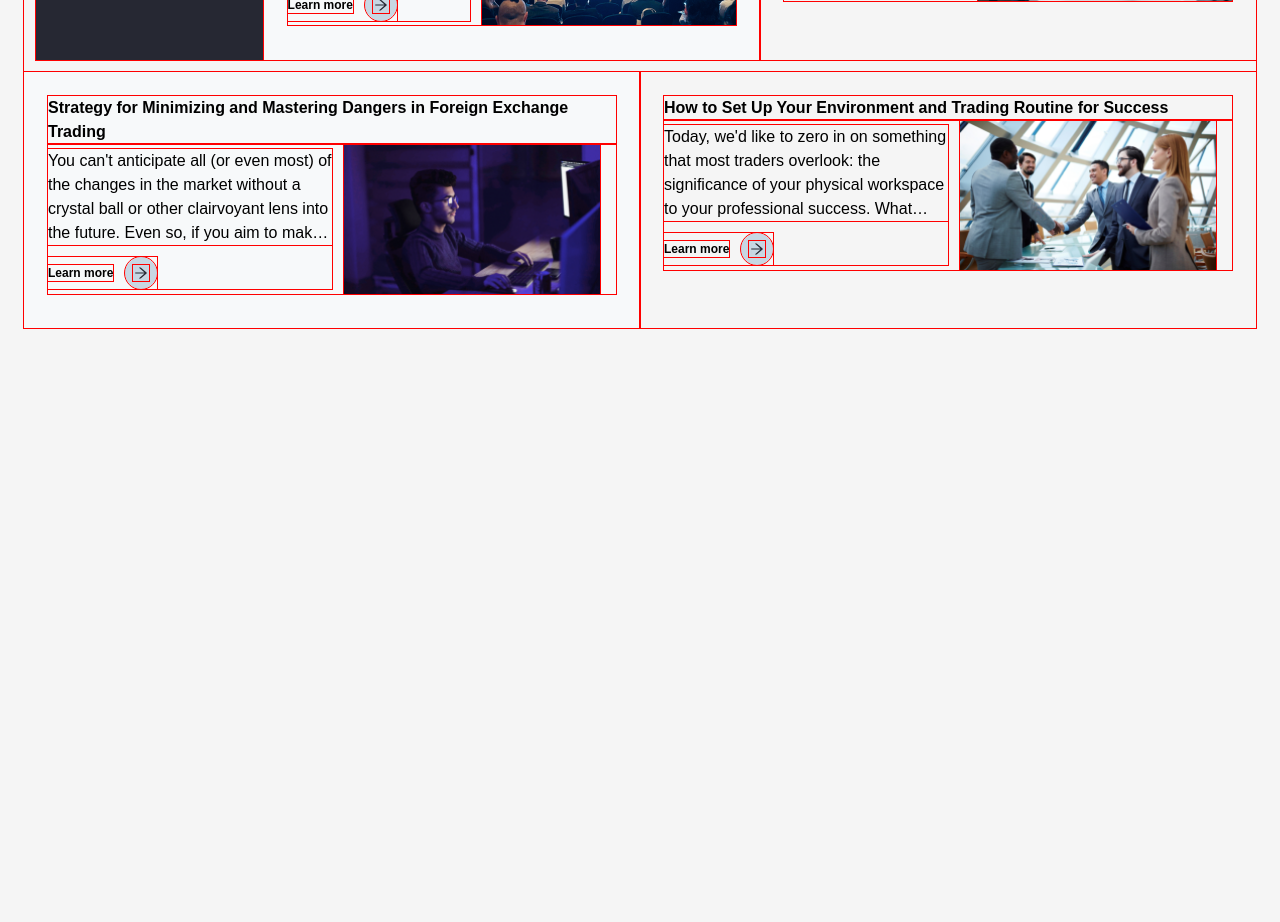
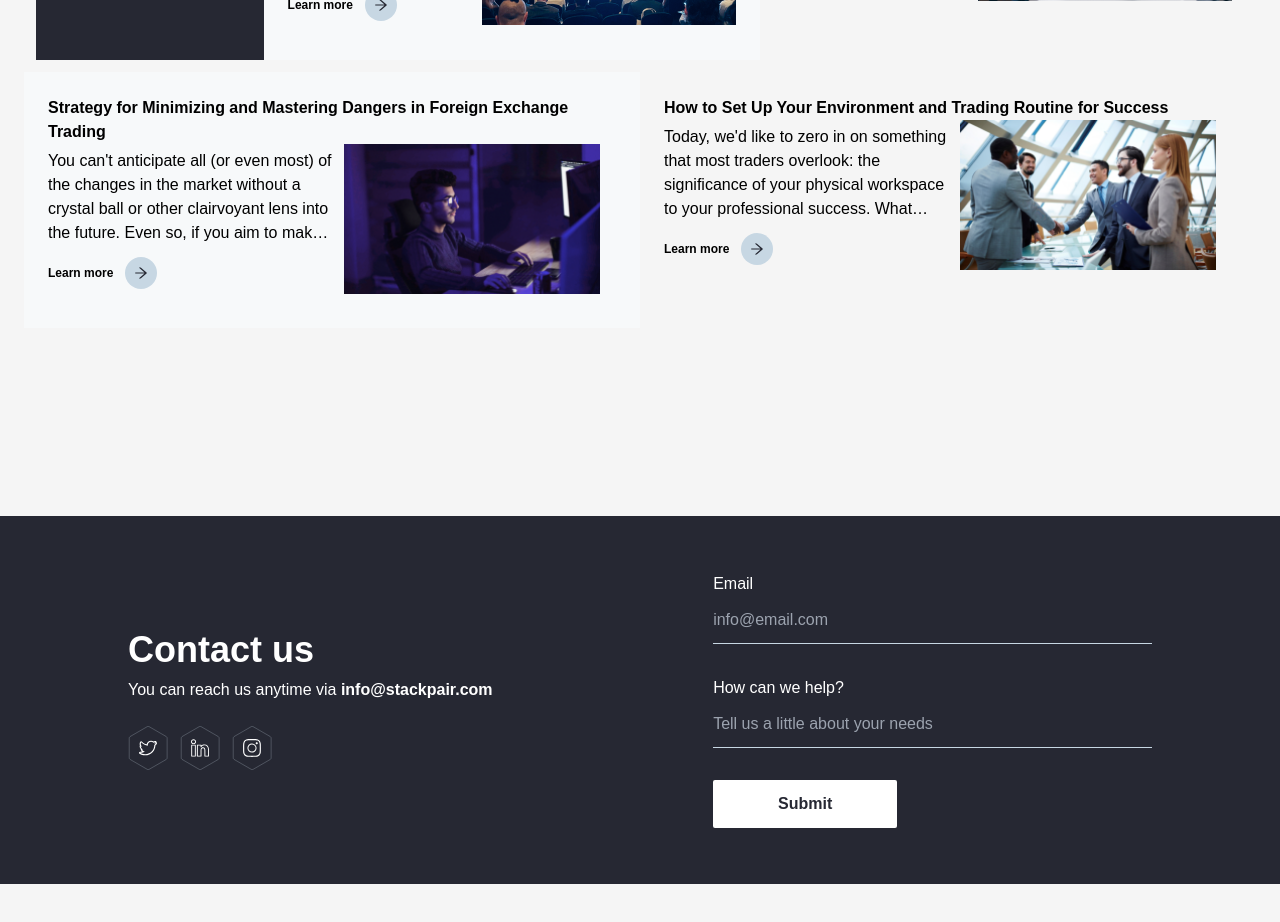
Before and after one commit to msinemkaya/fintech, a React (Create React App) app: page / in a window 1280 px wide. Shown: the part 2500-3422 px from the top of the page. Before the commit the page ends 3016 px from the top, so only its background shows below. Built offline with nearby package versions, Linux system fonts and the light colour scheme.

Commit message:
feat: finished contact part

```diff
--- /dev/null
+++ b/src/components/Sections/Footer.js
@@ -0,0 +1,10 @@
+import Section from '../base/Section'
+import Contact from '../common/Contact';
+
+export default function Footer(){
+  return(
+    <Section className='h-nav-screen'>
+      <Contact />
+    </Section>
+  );
+}
--- a/src/components/Sections/NewsSection.js
+++ b/src/components/Sections/NewsSection.js
@@ -35,7 +35,7 @@ export default function NewsSection(){
   ]
 
   return(
-    <Section className='h-nav-screen p-6'>
+    <Section className='min-h-nav-screen p-6'>
       <FlexBox className='flex-wrap gap-y-3'>
         <Container className='grow h-64 p-6 ml-3 bg-primary-dark'>
           <H3 className='font-extrabold text-4xl text-white'>News</H3>
--- /dev/null
+++ b/src/components/base/Form.js
@@ -0,0 +1,7 @@
+export default function Form({ children, className, ...rest }){
+  return(
+    <form className={className} {...rest}>
+      {children}
+    </form>
+  );
+}
--- /dev/null
+++ b/src/components/common/Contact.js
@@ -0,0 +1,50 @@
+import Container from '../base/Container'
+import P from '../base/P';
+import Span from '../base/Span';
+import H3 from '../base/heading/H3';
+import useContactHeading from '../hooks/use-contact-heading';
+import ContactButton from './ContactButton';
+import FlexBox from './FlexBox';
+import Form from '../base/Form'
+import ContactInput from './ContactInput';
+import AppButton from './AppButton'
+import { useState } from 'react';
+
+export default function Contact(){
+
+  const content = useContactHeading()
+
+  const types = ['twitter', 'linkedin', 'instagram']
+  const [email, setEmail] = useState('')
+  const [help, setHelp] = useState('')
+
+  const handleSubmit = (e) => {
+    e.preventDefault()
+  }
+
+  const handleMail = ({target}) => {
+    setEmail(target.value)
+  }
+  const handleHelp = ({target}) => {
+    setHelp(target.value)
+  }
+
+  return(
+    <FlexBox className='bg-primary-dark px-32 py-14 justify-center text-white'>
+      <Container className='basis-4/6'>
+        <H3 className='font-extrabold text-4xl mb-2'>{content}</H3>
+        <P className='mb-6'>You can reach us anytime via <Span className='font-bold'>info@stackpair.com</Span></P>
+        <FlexBox className='gap-3'>
+          {types.map((type,index) => (
+            <ContactButton type={type} key={index} to='#' className='hover:scale-110'/>
+          ))}
+        </FlexBox>
+      </Container>
+      <Form className='basis-2/4 spa' onSubmit={handleSubmit}>
+        <ContactInput type='email' label='Email' placeholder='info@email.com' value={email} onChange={handleMail}/>
+        <ContactInput type='text' label='How can we help?' placeholder='Tell us a little about your needs' value={help} onChange={handleHelp}/>
+        <AppButton primary white className='origin-left'>Submit</AppButton>
+      </Form>
+    </FlexBox>
+  );
+}
--- /dev/null
+++ b/src/components/common/ContactButton.js
@@ -0,0 +1,19 @@
+import Button from '../base/Button';
+import {ReactComponent as Poly} from '../../images/Polygon.svg';
+import Icon from './Icon';
+import classNames from 'classnames';
+import A from '../base/A'
+
+export default function ContactButton({ type, className, to }){
+
+  const finalClasses = classNames('relative h-11 w-10 flex items-center justify-center', className)
+
+  return(
+    <A to={to}>
+      <Button className={finalClasses}>
+        <Poly className='absolute inset-0'/>
+        <Icon type={type} className='text-white' size={18} />
+      </Button>
+    </A>
+  );
+}
--- /dev/null
+++ b/src/components/common/ContactInput.js
@@ -0,0 +1,11 @@
+import Input from '../base/Input'
+import Span from '../base/Span'
+
+export default function ContactInput({ label, type, placeholder, value, ...rest }){
+  return(
+    <>
+      <Span className='font-medium block'>{label}</Span>
+      <Input type={type} placeholder={placeholder} className='bg-transparent border-b focus:outline-none border-primary-light w-full h-12 py-3 mb-8' value={value} {...rest}/>
+    </>
+  );
+}
--- a/src/components/common/Icon.js
+++ b/src/components/common/Icon.js
@@ -1,12 +1,16 @@
 import Span from '../base/Span'
 import { BsFillChatDotsFill } from 'react-icons/bs'
 import { AiOutlineArrowRight } from 'react-icons/ai'
+import { SlSocialLinkedin , SlSocialInstagram, SlSocialTwitter } from 'react-icons/sl'
 
 export default function Icon({ type, className, size = 16 }){
 
   const icons = {
     chat: <BsFillChatDotsFill size={size}/>,
     right: <AiOutlineArrowRight size={size}/>,
+    twitter: <SlSocialTwitter size={size}/>,
+    linkedin: <SlSocialLinkedin size={size}/>,
+    instagram: <SlSocialInstagram size={size}/>,
   }
 
   return(
--- /dev/null
+++ b/src/components/hooks/use-contact-heading.js
@@ -0,0 +1,26 @@
+import { useLocation } from 'react-router-dom'
+import { useEffect, useState } from 'react';
+
+export default function useContactHeading(){
+  const location = useLocation()
+  const [content, setContent] = useState('')
+
+  useEffect(() => {
+    switch (location.pathname) {
+      case '/':
+        setContent('Contact us')
+        break
+      case '/about':
+        setContent('Let’s get acquainted')
+        break
+      case '/products':
+        setContent('Haven’t found what you were looking for?')
+        break
+      case '/blog':
+        setContent('Contact us')
+        break
+    }
+  },[])
+
+  return content
+}
--- /dev/null
+++ b/src/components/pages/Aboutpage.js
@@ -0,0 +1,9 @@
+import Footer from '../Sections/Footer';
+
+export default function AboutPage(){
+  return(
+    <>
+      <Footer/>
+    </>
+  );
+}
--- a/src/components/pages/HomePage.js
+++ b/src/components/pages/HomePage.js
@@ -2,6 +2,7 @@ import HeadingSection from '../Sections/HeadingSection';
 import NewsSection from '../Sections/NewsSection';
 import ReasonsSection from '../Sections/ReasonsSection';
 import ServiceSection from '../Sections/ServiceSection';
+import Footer from '../Sections/Footer';
 
 export default function HomePage(){
 
@@ -11,6 +12,7 @@ export default function HomePage(){
       <ServiceSection/>
       <ReasonsSection/>
       <NewsSection/>
+      <Footer/>
     </>
   );
 }
--- a/src/index.css
+++ b/src/index.css
@@ -4,9 +4,9 @@
 
 @import url('https://fonts.googleapis.com/css2?family=Poppins:wght@300;400;500;600;700;800;900&display=swap');
 
-* {
+/* * {
   outline: 1px solid red;
-}
+} */
 
 * {
   @apply font-poppins
```
Also changed, not shown: src/App.js (+5 -4 lines).
